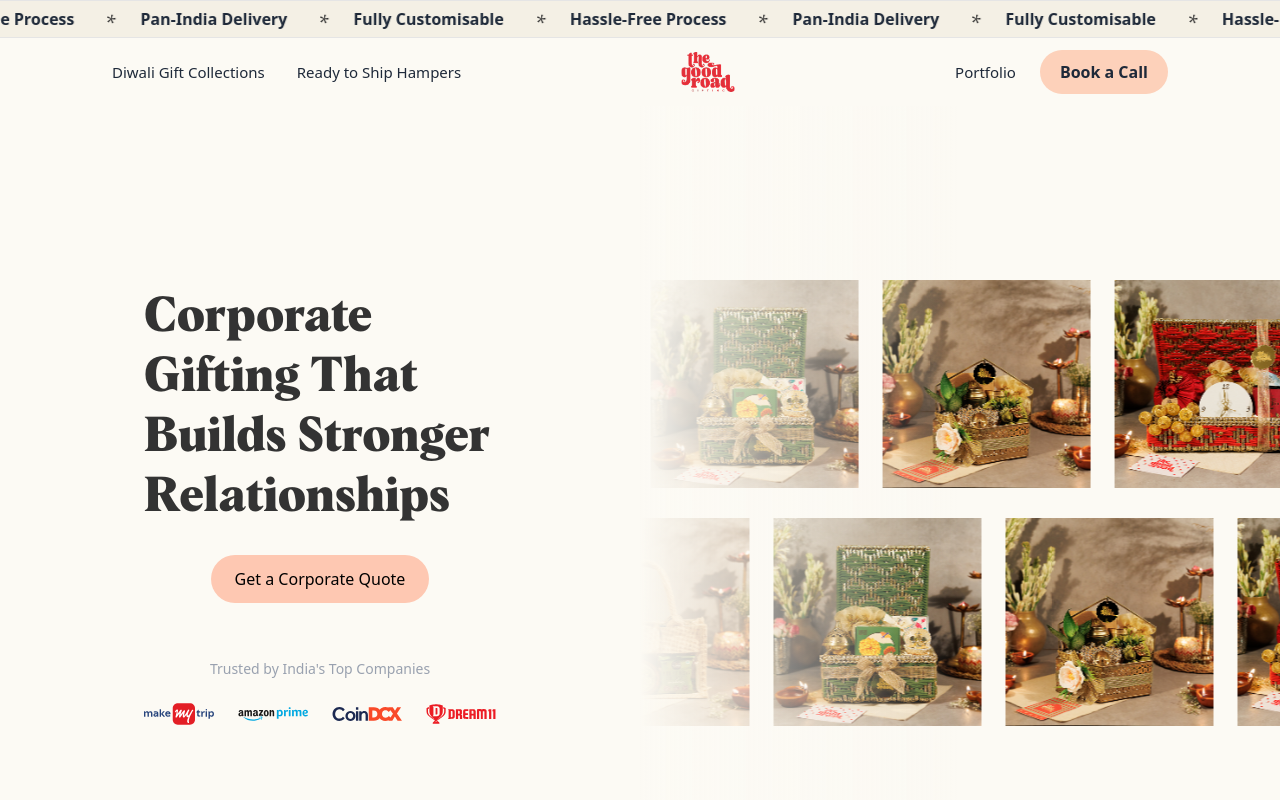
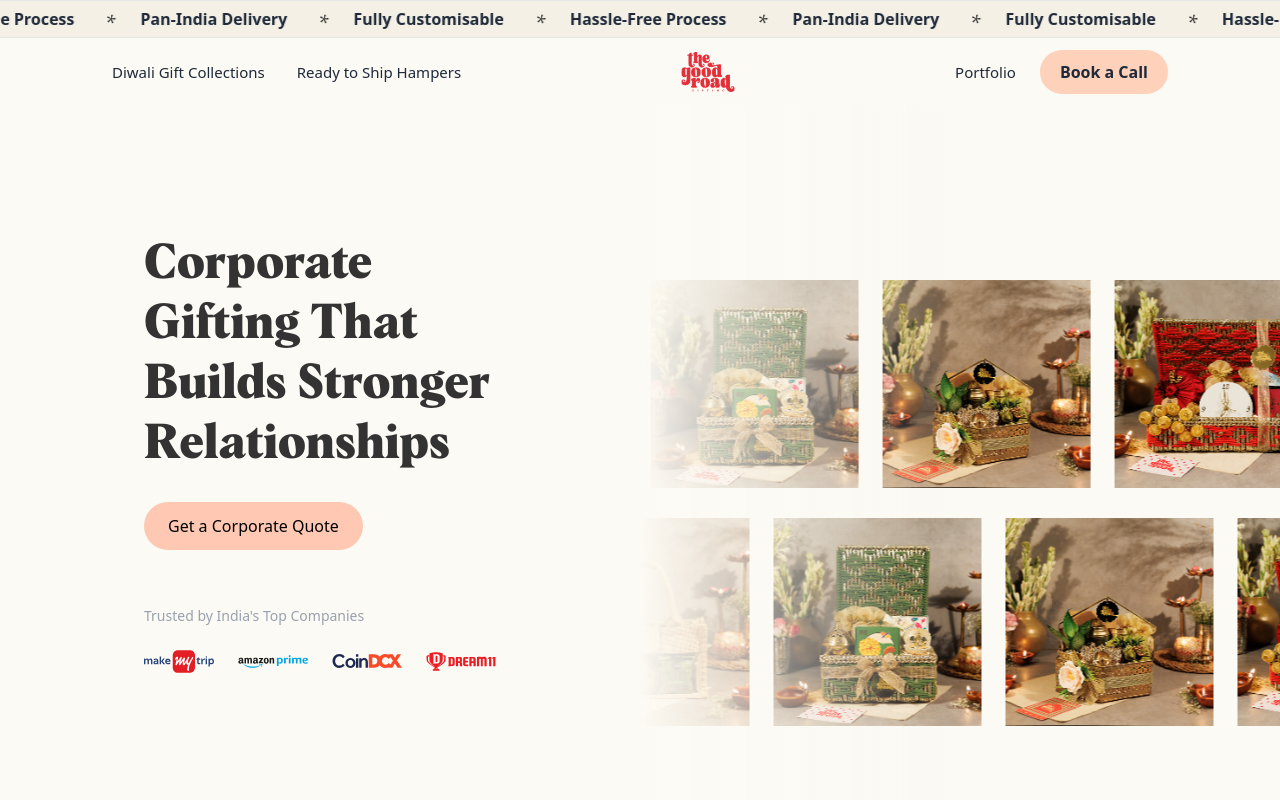
Before and after one commit to prathyusha-9896/goodfood, a React (Vite) app: page / in a window 1280 px wide. Shown: the top 800 px of the page. Built offline with nearby package versions, Linux system fonts and the light colour scheme.

Commit message:
footer and hear sec

```diff
--- a/src/components/corporate/corporate.tsx
+++ b/src/components/corporate/corporate.tsx
@@ -7,7 +7,7 @@ export default function Corporate() {
   return (
     <section className="grid grid-cols-1 md:grid-cols-2 min-h-screen">
       {/* Left Side */}
-      <div className="flex flex-col justify-center items-center px-8 md:px-36 bg-[#FCFAF4] text-white">
+      <div className="flex flex-col justify-center md:justify-start md:items-start pt-32 items-center px-8 md:px-36 bg-[#FCFAF4] text-white">
         <h1 style={{ fontFamily: "Albra, serif" }} className="text-4xl md:text-5xl md:text-left text-center font-bold text-[#333333] leading-tight mb-7">
           {headline}
         </h1>
--- a/src/components/footer/FooterCta.tsx
+++ b/src/components/footer/FooterCta.tsx
@@ -252,16 +252,19 @@ export default function FooterCta({
         </div>
 
 {/* Bottom bar */}
-        <div className="mt-10 border-t border-white/10 pt-6 md:flex items-center justify-center md:justify-between gap-4">
+<div className="mt-10 border-t border-white/10 pt-6
+                flex flex-col items-center gap-4
+                md:flex-row md:items-center md:justify-between w-full">
   <p className="text-xs text-white/60">
     Copyright © {new Date().getFullYear()}. The Good Road Gifting. All Rights Reserved.
   </p>
   <div className="flex items-center gap-4">
     {payments.map((p, idx) => (
-              <img key={idx} src={p.src} alt={p.alt} className="" />
+      <img key={idx} src={p.src} alt={p.alt} className="h-6" />
     ))}
   </div>
 </div>
+
       </div>
     </footer>
   );
```
Lines whose indentation alone changed are shown as unchanged.
